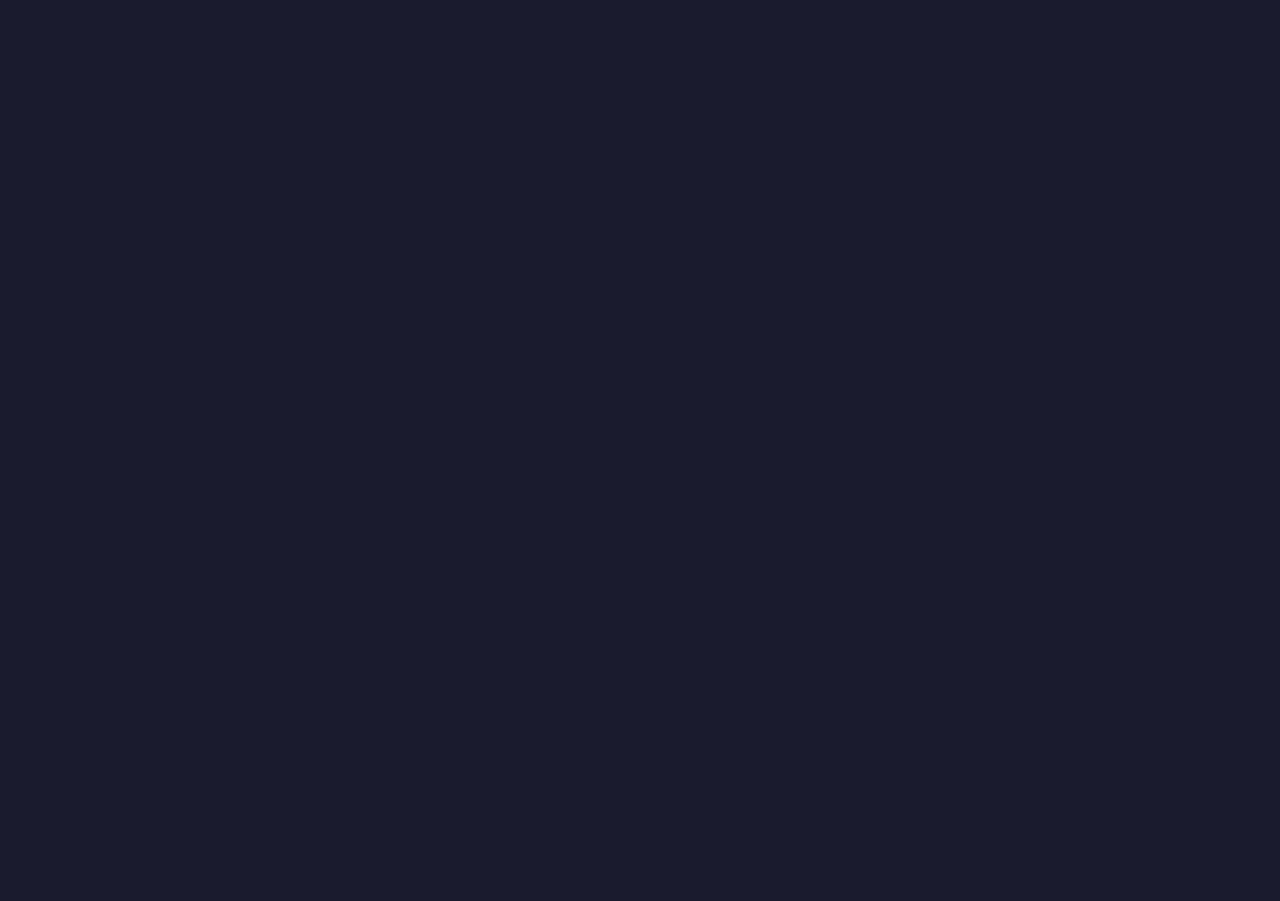
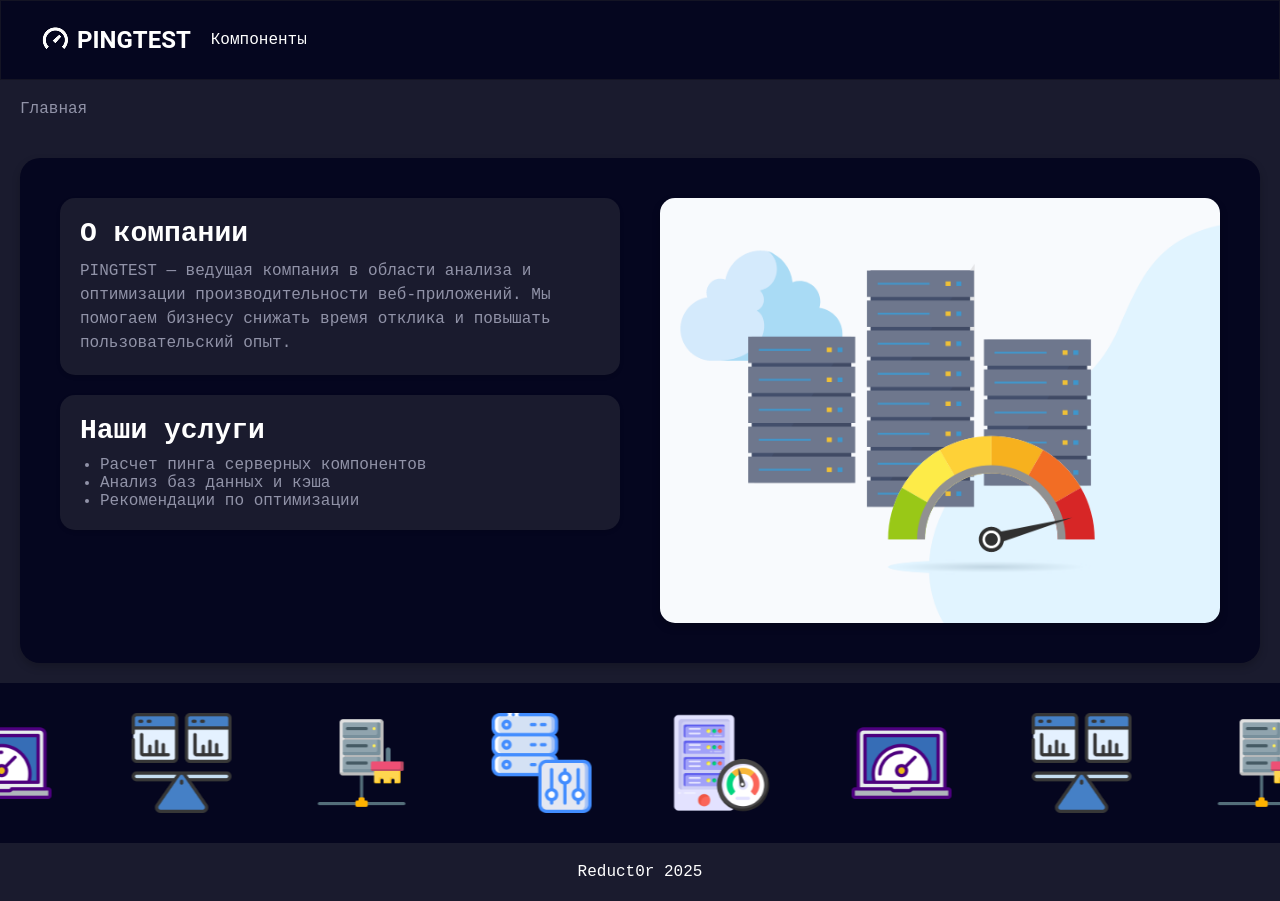
Before and after one commit to reduct0r/pingtest-frontend, a React (Vite) app: page / in a window 1280 px wide. Before the commit the page ends 800 px from the top, so only its background shows below. Built offline with nearby package versions, Linux system fonts and the light colour scheme.

Commit message:
fix tauri start url

```diff
--- a/src-tauri/tauri.conf.json
+++ b/src-tauri/tauri.conf.json
@@ -12,6 +12,7 @@
   "app": {
     "windows": [
       {
+        "devtools": true,
         "title": "pingtest-frontend",
         "width": 800,
         "height": 600,
--- a/src/modules/api.ts
+++ b/src/modules/api.ts
@@ -9,7 +9,7 @@ export interface Component {
   imageUrl: string;
 }
 
-const API_BASE = 'http://192.168.15.7:8081';
+const API_BASE = '';
 
 export const getComponents = async (filter?: string, minTime?: number, maxTime?: number): Promise<Component[]> => {
   const params = new URLSearchParams();
--- a/vite.config.ts
+++ b/vite.config.ts
@@ -6,7 +6,7 @@ import fs from 'fs';
 import path from 'path';
 
 export default defineConfig(() => {
-  const isTauri = process.env.TAURI_PLATFORM !== undefined;
+const isTauri = process.env.TAURI_ENV_PLATFORM !== undefined;
   const base = isTauri ? './' : '/pingtest-frontend/';
   return {
     base,
@@ -39,7 +39,8 @@ export default defineConfig(() => {
         manifest: {
           name: 'PINGTEST',
           short_name: 'PINGTEST',
-          start_url: isTauri ? '.' : '/',
+          start_url: isTauri ? '.' : base,
+          scope: base,
           display: 'standalone',
           background_color: '#fdfdfd',
           theme_color: '#db4938',
```
Also changed, not shown: src/App.tsx (+4 -3 lines).
